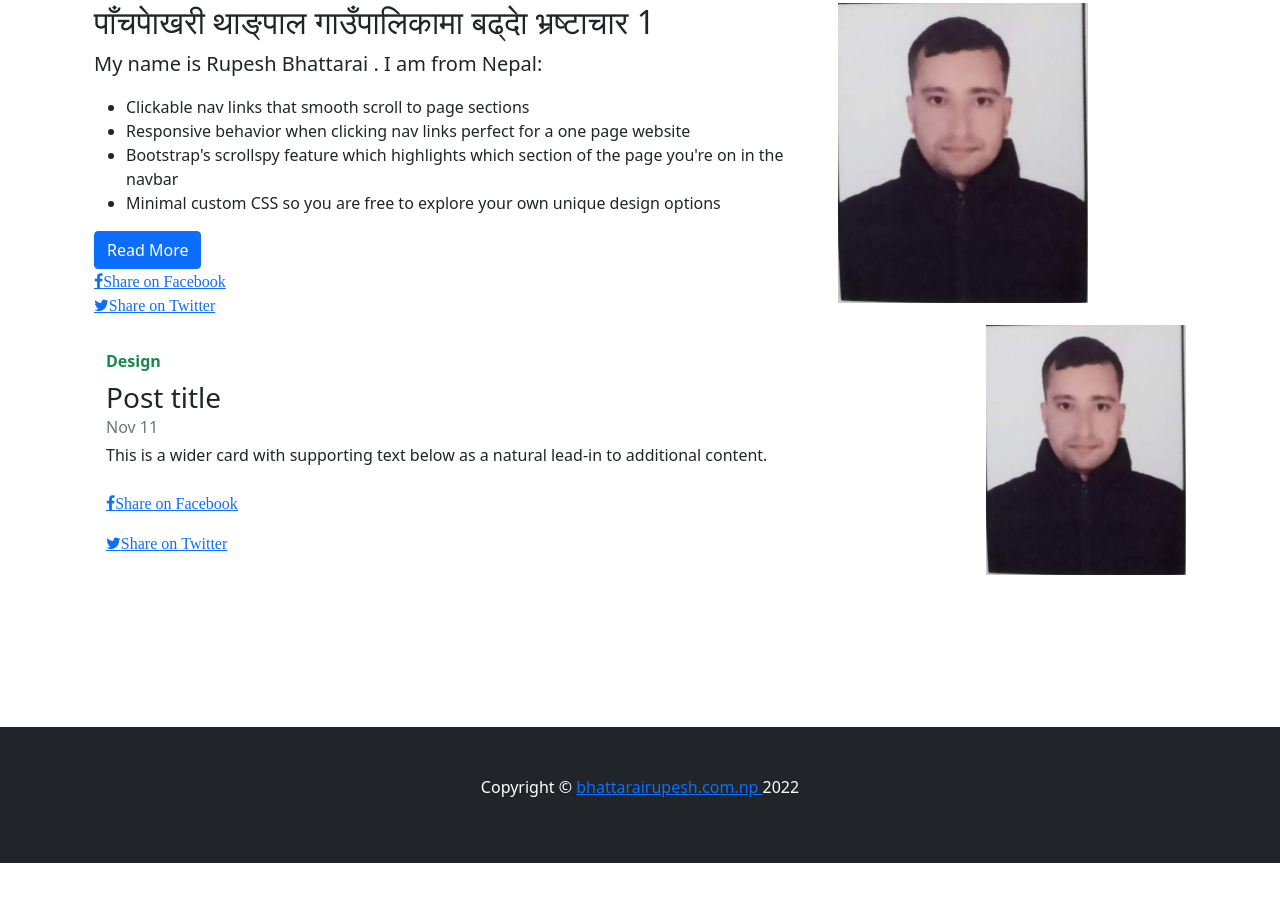
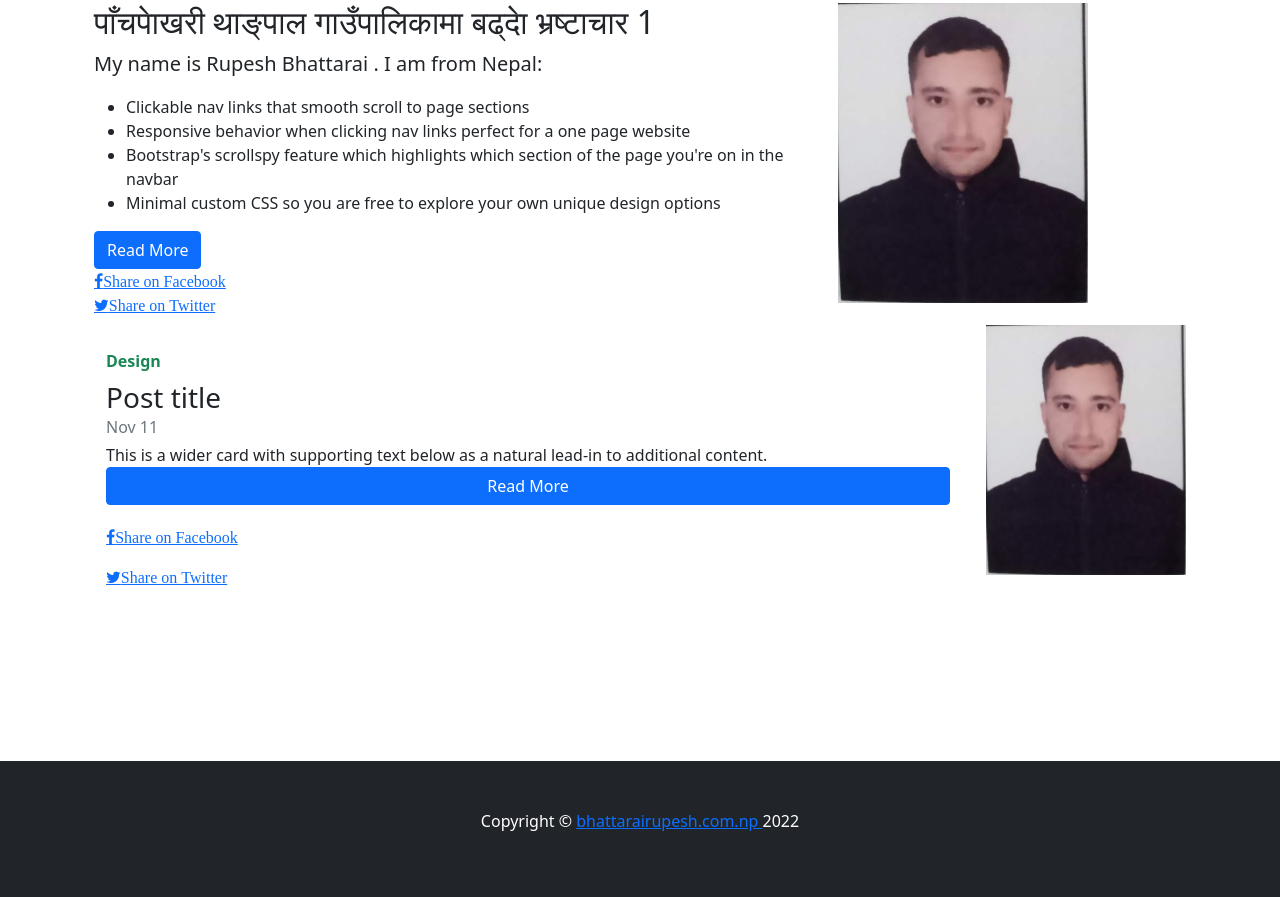
Before and after one commit to bhattarair393/web-, a plain HTML site: page news.html in a window 1280 px wide. Shown: the part 499-1396 px from the top of the page. Before the commit the page ends 1362 px from the top, so only its background shows below. Drawn offline with nearby package versions, Linux system fonts and the light colour scheme.

Commit message:
single news page created

```diff
--- a/news.html
+++ b/news.html
@@ -100,6 +100,9 @@
                 <div class="mb-1 text-muted">Nov 11</div>
                 <p class="mb-auto">This is a wider card with supporting text below as a natural lead-in to additional
                     content.</p>
+                    <a href="https://bhattarairupesh.com.np/singlenews" type="button" class="btn btn-primary">Read
+                        More</a>
+                    <br>
                 <a href="#" class="fa fa-facebook">Share on Facebook</a>
                 <br>
                 <a href="#" class="fa fa-twitter">Share on Twitter</a>
```
Also changed, not shown: singlenews.html (+1 -1 lines).
